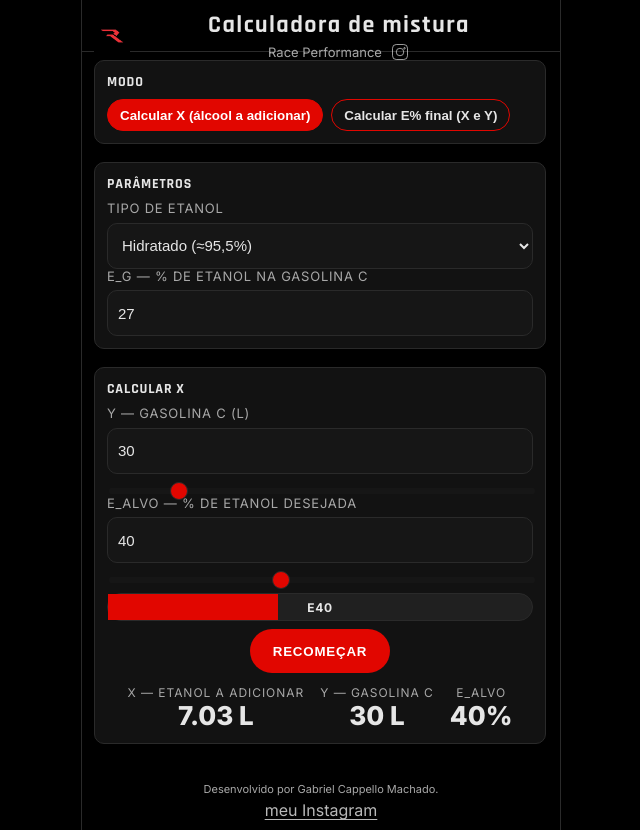
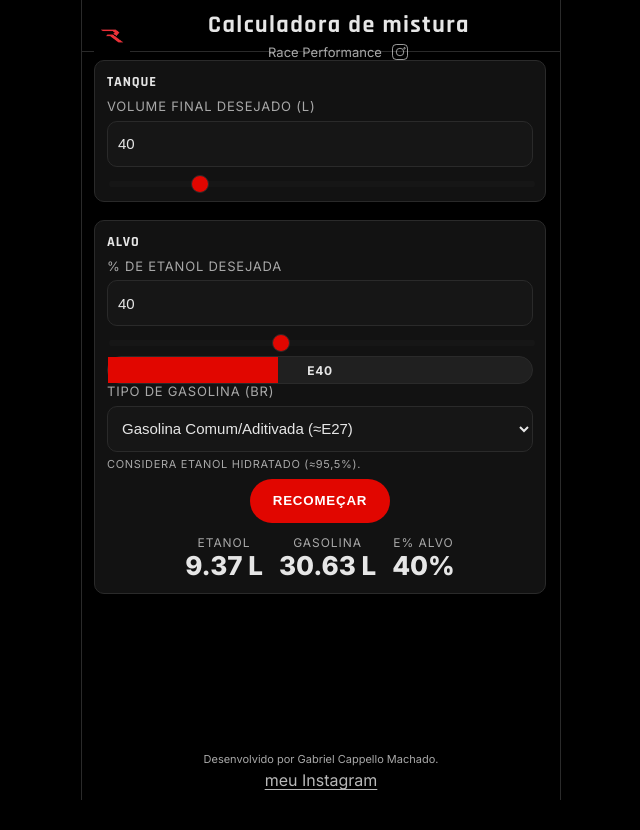
Before and after one commit to Gligoco/Calc_mix_fuel, a React (Vite) app in the folder fuel-mix-calculator/: page / in a window 1280 px wide. Both pictures are taken after a click on the button "CALCULAR". Shown: the whole page, without its empty margins (319-959 px from the left). After the commit the page ends 800 px from the top, so only its background shows below. Built offline with nearby package versions, Linux system fonts and the light colour scheme.

Commit message:
Refactor fuel mix calculator to simplify UI and calculation logic
Co-authored-by: vwb5n4ffm8 <vwb5n4ffm8@privaterelay.appleid.com>

```diff
--- a/fuel-mix-calculator/src/App.jsx
+++ b/fuel-mix-calculator/src/App.jsx
@@ -1,13 +1,12 @@
 import React, { useEffect, useMemo, useState } from 'react'
 import rpLogo from '/assets/IMG_6442.jpeg'
 
-const ETHANOL_TYPES = [
-  { id: 'hidratado', name: 'Hidratado (≈95,5%)', fraction: 0.955 },
-  { id: 'anidro', name: 'Anidro (≈99,6%)', fraction: 0.996 },
+const BR_GAS_TYPES = [
+  { id: 'E27', name: 'Gasolina Comum/Aditivada (≈E27)', Eg: 0.27 },
+  { id: 'E25', name: 'Gasolina Premium/Podium (≈E25)', Eg: 0.25 },
 ]
 
 function round(value, decimals = 2) {
-  if (value === Infinity || value === -Infinity) return Infinity
   if (!isFinite(value)) return 0
   const p = Math.pow(10, decimals)
   return Math.round(value * p) / p
@@ -26,66 +25,37 @@ function useLocalStorage(key, initialValue) {
   return [state, setState]
 }
 
-// Forward: X = Y * (E_target - E_g) / (E_ethanol - E_target)
-function computeXFromTarget(Y, E_target, E_g, E_ethanol) {
-  const denom = (E_ethanol - E_target)
-  if (Y <= 0) return { ok: false, message: 'Informe Y > 0 (litros de Gasolina C).', X: 0 }
-  if (E_target <= E_g) return { ok: false, message: 'E_alvo deve ser maior que E_g.', X: 0 }
-  if (E_target >= E_ethanol) return { ok: false, message: 'E_alvo deve ser menor que E_etanol.', X: 0 }
-  if (Math.abs(denom) < 1e-9) return { ok: false, message: 'Divisão por zero. Ajuste E_alvo.', X: 0 }
-  const X = Y * (E_target - E_g) / denom
-  if (X < 0) return { ok: false, message: 'Resultado negativo. Revise os valores.', X: 0 }
-  return { ok: true, message: '', X }
-}
-
-// Inverse: E_final = (E_g*Y + E_ethanol*X) / (X + Y)
-function computeEFinal(X, Y, E_g, E_ethanol) {
-  if (X < 0 || Y <= 0) return { ok: false, message: 'Informe X ≥ 0 e Y > 0.', E_final: 0 }
-  const total = X + Y
-  if (total <= 0) return { ok: false, message: 'Total inválido.', E_final: 0 }
-  const E_final = (E_g * Y + E_ethanol * X) / total
-  return { ok: true, message: '', E_final }
+// From empty tank mixing with Gasoline C (Eg) and Ethanol (Eeth ~ 0.955)
+// x = T*(Et - Eg)/(Eeth - Et), y = T - x
+function computeFromEmpty(T_liters, Etarget_percent, Eg, Eeth) {
+  const T = Math.max(0, Number(T_liters) || 0)
+  const Et = Math.max(0, Math.min(1, (Number(Etarget_percent) || 0) / 100))
+  if (T <= 0) return { ok: false, message: 'Informe o volume final.', x: 0, y: 0, Et }
+  if (Et <= Eg) return { ok: false, message: 'E% alvo deve ser maior que o E% da Gasolina C.', x: 0, y: T, Et }
+  if (Et >= Eeth) return { ok: false, message: 'E% alvo deve ser menor que o E% do etanol.', x: 0, y: T, Et }
+  const denom = Eeth - Et
+  if (Math.abs(denom) < 1e-9) return { ok: false, message: 'Parâmetros inválidos.', x: 0, y: T, Et }
+  const x = T * (Et - Eg) / denom
+  const y = T - x
+  if (x < 0 || y < 0) return { ok: false, message: 'Mistura inválida com os valores atuais.', x: 0, y: 0, Et }
+  return { ok: true, message: '', x, y, Et }
 }
 
 export default function App() {
-  // Mode
-  const [mode, setMode] = useLocalStorage('mode', 'forward') // 'forward' | 'inverse'
+  const [totalVolume, setTotalVolume] = useLocalStorage('totalVolume', 40)
+  const [targetE, setTargetE] = useLocalStorage('targetE', 40)
+  const [gasTypeId, setGasTypeId] = useLocalStorage('gasType', 'E27')
+  const [hasCalculated, setHasCalculated] = useState(false)
 
-  // Inputs common / settings
-  const [ethTypeId, setEthTypeId] = useLocalStorage('ethType', 'hidratado')
-  const eth = ETHANOL_TYPES.find(e => e.id === ethTypeId) || ETHANOL_TYPES[0]
-  const [EgPercent, setEgPercent] = useLocalStorage('EgPercent', 27) // % of Gasoline C
+  const gas = BR_GAS_TYPES.find(g => g.id === gasTypeId) || BR_GAS_TYPES[0]
+  const Eeth = 0.955 // considerar água no etanol (hidratado) por padrão
 
-  // Forward inputs
-  const [Y, setY] = useLocalStorage('Y_liters', 30) // litros Gasolina C
-  const [EtargetPercent, setEtargetPercent] = useLocalStorage('EtargetPercent', 40) // % desejado final
+  const result = useMemo(() => computeFromEmpty(totalVolume, targetE, gas.Eg, Eeth), [totalVolume, targetE, gas.Eg])
 
-  // Inverse inputs
-  const [Xinverse, setXinverse] = useLocalStorage('X_liters', 5)
-  const [Yinverse, setYinverse] = useLocalStorage('Y_liters_inverse', 30)
+  const barWidth = `${round(Math.max(0, Math.min(100, Number(targetE) || 0)), 1)}%`
 
-  const Eg = Math.max(0, Math.min(1, Number(EgPercent) / 100))
-  const Eeth = eth.fraction
-
-  // Results
-  const forward = useMemo(() => {
-    if (mode !== 'forward') return { ok: false, X: 0, message: '' }
-    const res = computeXFromTarget(Number(Y) || 0, (Number(EtargetPercent) || 0) / 100, Eg, Eeth)
-    return res
-  }, [mode, Y, EtargetPercent, Eg, Eeth])
-
-  const inverse = useMemo(() => {
-    if (mode !== 'inverse') return { ok: false, E_final: 0, message: '' }
-    const res = computeEFinal(Number(Xinverse) || 0, Number(Yinverse) || 0, Eg, Eeth)
-    return res
-  }, [mode, Xinverse, Yinverse, Eg, Eeth])
-
-  const [hasCalculated, setHasCalculated] = useState(false)
   function handleCalc() { setHasCalculated(true) }
   function handleReset() { window.location.reload() }
-
-  const tankPercent = mode === 'forward' ? Number(EtargetPercent) : round((inverse.E_final || 0) * 100, 1)
-  const ethanolBarWidth = `${Math.max(0, Math.min(100, tankPercent))}%`
 
   return (
     <div className="rp-app">
@@ -107,49 +77,36 @@ export default function App() {
         <div className="rp-inputs-wrapper">
           <div className="rp-inputs">
             <div className="rp-group">
-              <div className="rp-group-title">Modo</div>
-              <div className="rp-chips">
-                <button className="rp-chip" aria-pressed={mode==='forward'} onClick={()=> setMode('forward')}>Calcular X (álcool a adicionar)</button>
-                <button className="rp-chip" aria-pressed={mode==='inverse'} onClick={()=> setMode('inverse')}>Calcular E% final (X e Y)</button>
+              <div className="rp-group-title">Tanque</div>
+              <div className="rp-row">
+                <div className="rp-label">Volume final desejado (L)</div>
+                <div className="input-wrap" style={{ gridTemplateColumns: '1fr' }}>
+                  <input className="rp-input" type="number" min="0" step="0.1" value={totalVolume} onChange={(e)=> setTotalVolume(e.target.value)} />
+                  <input className="rp-slider" type="range" min="0" max="200" step="0.1" value={Number(totalVolume)} onChange={(e)=> setTotalVolume(e.target.value)} />
+                </div>
               </div>
             </div>
 
             <div className="rp-group">
-              <div className="rp-group-title">Parâmetros</div>
+              <div className="rp-group-title">Alvo</div>
               <div className="rp-row">
-                <div className="rp-label">Tipo de etanol</div>
-                <select className="rp-select" value={ethTypeId} onChange={(e)=> setEthTypeId(e.target.value)}>
-                  {ETHANOL_TYPES.map(t => (<option key={t.id} value={t.id}>{t.name}</option>))}
-                </select>
-              </div>
-              <div className="rp-row">
-                <div className="rp-label">E_g — % de etanol na Gasolina C</div>
+                <div className="rp-label">% de etanol desejada</div>
                 <div className="input-wrap" style={{ gridTemplateColumns: '1fr' }}>
-                  <input className="rp-input" type="number" min="0" max="100" step="0.1" value={EgPercent} onChange={(e)=> setEgPercent(e.target.value)} />
+                  <input className="rp-input" type="number" min="0" max="100" step="0.1" value={targetE} onChange={(e)=> setTargetE(e.target.value)} />
+                  <input className="rp-slider" type="range" min="0" max="100" step="0.1" value={Number(targetE)} onChange={(e)=> setTargetE(e.target.value)} />
                 </div>
               </div>
+              <div className="rp-tank" title={`Etanol ${barWidth}`}>
+                <div className="eth" style={{ width: barWidth }} />
+                <div className="label">E{round(Number(targetE)||0,0)}</div>
               </div>
 
-            {mode === 'forward' ? (
-              <div className="rp-group">
-                <div className="rp-group-title">Calcular X</div>
               <div className="rp-row">
-                  <div className="rp-label">Y — Gasolina C (L)</div>
-                  <div className="input-wrap" style={{ gridTemplateColumns: '1fr' }}>
-                    <input className="rp-input" type="number" min="0" step="0.1" value={Y} onChange={(e)=> setY(e.target.value)} />
-                    <input className="rp-slider" type="range" min="0" max="200" step="0.1" value={Number(Y)} onChange={(e)=> setY(e.target.value)} />
-                  </div>
-                </div>
-                <div className="rp-row">
-                  <div className="rp-label">E_alvo — % de etanol desejada</div>
-                  <div className="input-wrap" style={{ gridTemplateColumns: '1fr' }}>
-                    <input className="rp-input" type="number" min="0" max="100" step="0.1" value={EtargetPercent} onChange={(e)=> setEtargetPercent(e.target.value)} />
-                    <input className="rp-slider" type="range" min="0" max="100" step="0.1" value={Number(EtargetPercent)} onChange={(e)=> setEtargetPercent(e.target.value)} />
-                  </div>
-                </div>
-                <div className="rp-tank" title={`Etanol ${ethanolBarWidth}`}>
-                  <div className="eth" style={{ width: ethanolBarWidth }} />
-                  <div className="label">E{round(Number(EtargetPercent)||0,0)}</div>
+                <div className="rp-label">Tipo de gasolina (BR)</div>
+                <select className="rp-select" value={gasTypeId} onChange={(e)=> setGasTypeId(e.target.value)}>
+                  {BR_GAS_TYPES.map(g => (<option key={g.id} value={g.id}>{g.name}</option>))}
+                </select>
+                <div className="rp-label" style={{ fontSize: 11 }}>Considera etanol hidratado (≈95,5%).</div>
               </div>
 
               <div className="cta-row">
@@ -162,59 +119,18 @@ export default function App() {
 
               {hasCalculated && (
                 <div className="results-block">
-                    {forward.ok ? (
+                  {result.ok ? (
                     <div className="results-kpis">
-                        <div className="item"><div className="label">X — Etanol a adicionar</div><div className="value">{round(forward.X, 2)} L</div></div>
-                        <div className="item"><div className="label">Y — Gasolina C</div><div className="value">{round(Number(Y)||0, 2)} L</div></div>
-                        <div className="item"><div className="label">E_alvo</div><div className="value">{round(Number(EtargetPercent)||0, 2)}%</div></div>
+                      <div className="item"><div className="label">Etanol</div><div className="value">{round(result.x, 2)} L</div></div>
+                      <div className="item"><div className="label">Gasolina</div><div className="value">{round(result.y, 2)} L</div></div>
+                      <div className="item"><div className="label">E% alvo</div><div className="value">{round(Number(targetE)||0, 2)}%</div></div>
                     </div>
                   ) : (
-                      <div className="rp-footer-note" style={{ color: '#ffb3b3' }}>{forward.message}</div>
+                    <div className="rp-footer-note" style={{ color: '#ffb3b3' }}>{result.message}</div>
                   )}
                 </div>
               )}
             </div>
-            ) : (
-              <div className="rp-group">
-                <div className="rp-group-title">Calcular E% final</div>
-                <div className="rp-row">
-                  <div className="rp-label">Y — Gasolina C (L)</div>
-                  <div className="input-wrap" style={{ gridTemplateColumns: '1fr' }}>
-                    <input className="rp-input" type="number" min="0" step="0.1" value={Yinverse} onChange={(e)=> setYinverse(e.target.value)} />
-                    <input className="rp-slider" type="range" min="0" max="200" step="0.1" value={Number(Yinverse)} onChange={(e)=> setYinverse(e.target.value)} />
-                  </div>
-                </div>
-                <div className="rp-row">
-                  <div className="rp-label">X — Etanol (L)</div>
-                  <div className="input-wrap" style={{ gridTemplateColumns: '1fr' }}>
-                    <input className="rp-input" type="number" min="0" step="0.1" value={Xinverse} onChange={(e)=> setXinverse(e.target.value)} />
-                    <input className="rp-slider" type="range" min="0" max="200" step="0.1" value={Number(Xinverse)} onChange={(e)=> setXinverse(e.target.value)} />
-                  </div>
-                </div>
-
-                <div className="cta-row">
-                  {!hasCalculated ? (
-                    <button className="rp-cta" onClick={handleCalc}>CALCULAR</button>
-                  ) : (
-                    <button className="rp-cta" onClick={handleReset}>RECOMEÇAR</button>
-                  )}
-                </div>
-
-                {hasCalculated && (
-                  <div className="results-block">
-                    {inverse.ok ? (
-                      <div className="results-kpis">
-                        <div className="item"><div className="label">E% final</div><div className="value">{round((inverse.E_final||0)*100, 2)}%</div></div>
-                        <div className="item"><div className="label">X — Etanol</div><div className="value">{round(Number(Xinverse)||0, 2)} L</div></div>
-                        <div className="item"><div className="label">Y — Gasolina C</div><div className="value">{round(Number(Yinverse)||0, 2)} L</div></div>
-                      </div>
-                    ) : (
-                      <div className="rp-footer-note" style={{ color: '#ffb3b3' }}>{inverse.message}</div>
-                    )}
-                  </div>
-                )}
-              </div>
-            )}
           </div>
         </div>
       </div>
```
Lines whose indentation alone changed are shown as unchanged.
